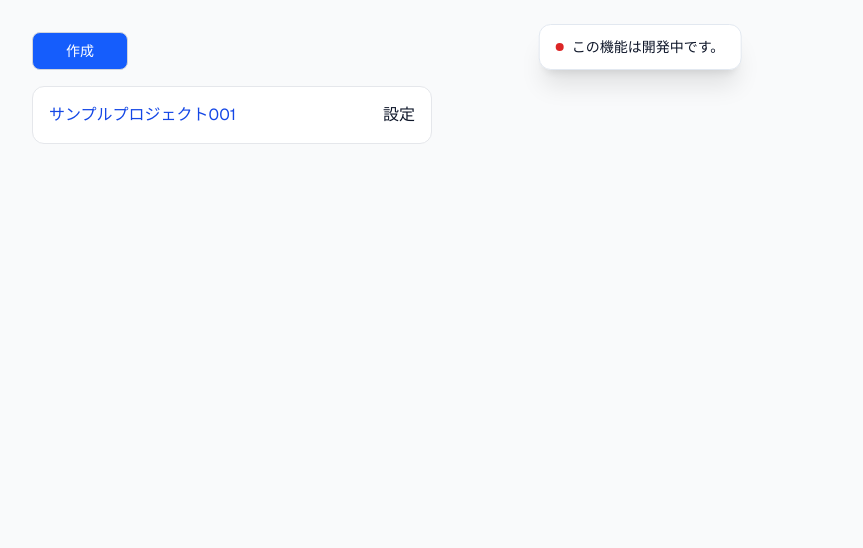
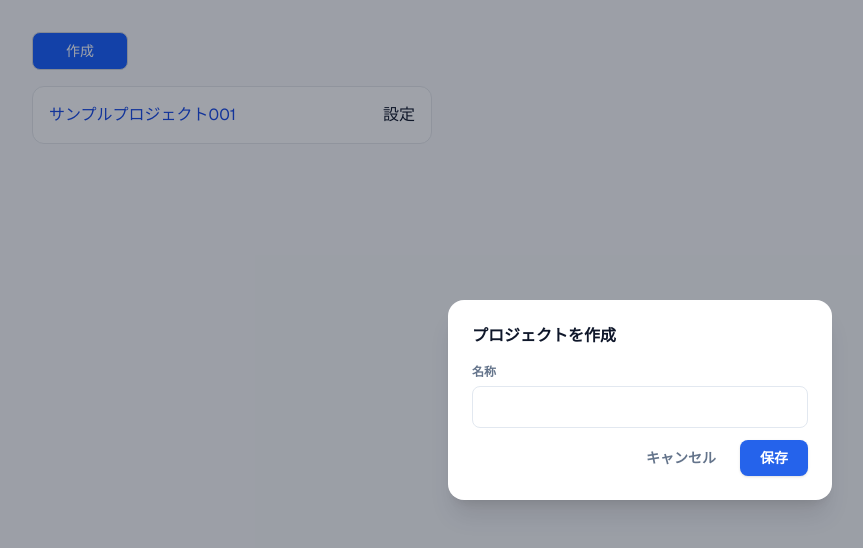
Before and after one commit to tsubokura14/taskflow, a Next.js app: page /workspaces/001/projects in a window 1280 px wide. Both pictures are taken after a click on the button "作成". Shown: the top 548 px of the page, without its empty margins (0-863 px from the left). Built offline with nearby package versions, Linux system fonts and the light colour scheme.

Commit message:
feat: プロジェクト作成・編集フォームの実装

```diff
--- a/app/workspaces/[workspaceId]/projects/page.tsx
+++ b/app/workspaces/[workspaceId]/projects/page.tsx
@@ -1,10 +1,13 @@
 "use client"
 
-import { useEffect, use } from "react";
+import { useState, useEffect, use } from "react";
 import { TextLink } from "@/components/TextLink";
+import { canCreateProject } from "@/lib/permissions";
+import { Project } from "@/types";
 import { useToastStore } from "@/store/toastStore";
 import { useProjectStore } from "@/store/projectStore";
 import { toastMessages } from "@/lib/messages";
+import { ProjectForm } from "@/components/ProjectForm";
 
 type Props = {
     params: Promise<{ workspaceId: string }>
@@ -15,6 +18,20 @@ export default function ProjectsPage({ params }: Props) {
     const projects = useProjectStore((state) => state.projects);
     const fetchProjects = useProjectStore((state) => state.fetchProjects);
     const openToast = useToastStore((state) => state.openToast)
+
+    // 新規・編集フォーム
+    const [ editingProject, setEditingProject ] = useState<Project | null>(null);
+
+    const newProject: Project = {
+        id: "",
+        workspaceId: workspaceId,
+        name: "",
+        version: 1,
+        createdBy: "",
+        updatedBy: "",
+        createdAt: "",
+        updatedAt: "",
+    };
 
     useEffect(() => {
         fetchProjects(workspaceId);
@@ -29,14 +46,14 @@ export default function ProjectsPage({ params }: Props) {
     return (
         <div className="flex flex-col items-center min-h-screen p-8 bg-gray-50">
             <div className="flex justify-between w-full">
-                {/* <Link href={`/workspaces/projects/new`}> */}
+                {canCreateProject() && (
                     <button
-                        onClick={() => handleDevelopingClick()}
+                        onClick={() => setEditingProject(newProject)}
                         className="mb-4 w-24 border border-gray-300 rounded-lg py-2 text-sm font-medium text-white bg-blue-600 hover:bg-blue-700 transition-colors"
                     >
                         作成
                     </button>
-                {/* </Link> */}
+                )}
             </div>
             <div className="grid grid-cols-3 gap-2 w-full">
                 {projects.map((project) => (
@@ -54,6 +71,8 @@ export default function ProjectsPage({ params }: Props) {
                     </div>
                 ))}
             </div>
+
+            {editingProject && <ProjectForm editingProject={editingProject} setEditingProject={setEditingProject} />}
         </div>
     )
 }
--- /dev/null
+++ b/components/ProjectForm.tsx
@@ -0,0 +1,90 @@
+"use client";
+
+import React, { useState, Dispatch, FormEvent } from "react";
+import { useToastStore } from "@/store/toastStore";
+import { useWorkspaceStore } from "@/store/workspaceStore";
+import { useProjectStore } from "@/store/projectStore";
+import { Project } from "@/types";
+import { errorMessages } from "@/lib/errors";
+
+type ChildProps = {
+    editingProject: Project | null;
+    setEditingProject: Dispatch<React.SetStateAction<Project | null>>;
+};
+
+export function ProjectForm({ editingProject, setEditingProject }: ChildProps) {
+    const openToast = useToastStore((state) => state.openToast);
+
+    const currentWorkspaceId = useWorkspaceStore((state) => state.currentWorkspaceId);
+    const addProject = useProjectStore((state) => state.addProject);
+    const editProject = useProjectStore((state) => state.editProject);
+
+    const [name, setName] = useState(editingProject?.name ?? "");
+
+    if (!editingProject) return null;
+    const project: Project = editingProject;
+
+    async function handleSubmit(e: FormEvent) {
+        e.preventDefault();
+        if (!name.trim() || !currentWorkspaceId) {
+            openToast([{ status: "error", text: errorMessages.projectUpdateFailed }]);
+            return;
+        }
+
+        // 新規作成
+        if (project.id === "") {
+            await addProject({
+                workspaceId: currentWorkspaceId,
+                name,
+                loginUser: "user_001"});
+
+        // 編集
+        } else {
+            await editProject({
+                projectId: project.id,
+                name,
+                loginUser: "user_001"
+            });
+        }
+        setEditingProject(null);
+    }
+
+    return (
+        <div className="fixed inset-0 flex items-center justify-center bg-text/40">
+            <form
+                onSubmit={handleSubmit}
+                className="w-96 rounded-2xl bg-surface-elevated p-6 shadow-xl"
+            >
+                <h2 className="mb-4 text-base font-bold text-text">
+                    {project.id === "" ? "プロジェクトを作成" : "プロジェクトを編集"}
+                </h2>
+
+                <label className="mb-3 block text-xs font-semibold text-text-muted">
+                    名称
+                    <input
+                        type="text"
+                        value={name}
+                        onChange={(e) => setName(e.target.value)}
+                        className="mt-1.5 w-full rounded-lg border border-border p-2.5 text-sm text-text outline-none transition focus:border-primary focus:ring-2 focus:ring-primary/20"
+                    />
+                </label>
+
+                <div className="flex justify-end gap-2">
+                    <button
+                        type="button"
+                        onClick={() => setEditingProject(null)}
+                        className="rounded-lg px-4 py-2 text-sm font-semibold text-text-muted transition hover:bg-surface-sunken"
+                    >
+                        キャンセル
+                    </button>
+                    <button
+                        type="submit"
+                        className="rounded-lg bg-primary px-5 py-2 text-sm font-semibold text-primary-foreground shadow-sm transition hover:bg-primary/90"
+                    >
+                        保存
+                    </button>
+                </div>
+            </form>
+        </div>
+    );
+}
--- a/lib/errors.ts
+++ b/lib/errors.ts
@@ -28,6 +28,10 @@ export class TaskNotFoundError extends Error {
 
 export const errorMessages = {
     commonError: "エラーが発生しました。",
+    projectFetchFailed:  "プロジェクトの取得に失敗しました。",
+    projectCreateFailed: "プロジェクトの作成に失敗しました。",
+    projectUpdateFailed: "プロジェクトの更新に失敗しました。",
+    projectDeleteFailed: "プロジェクトの削除に失敗しました。",
     taskFetchFailed:  "タスクの取得に失敗しました。",
     taskCreateFailed: "タスクの作成に失敗しました。",
     taskUpdateFailed: "タスクの更新に失敗しました。",
--- a/lib/permissions.ts
+++ b/lib/permissions.ts
@@ -1,3 +1,30 @@
+// --- ワークスペース ---
+export function canCreateWorkspace(): boolean {
+    return true;
+}
+
+export function canEditWorkspace(): boolean {
+    return true;
+}
+
+export function canDeleteWorkspace(): boolean {
+    return true;
+}
+
+// --- プロジェクト ---
+export function canCreateProject(): boolean {
+    return true;
+}
+
+export function canEditProject(): boolean {
+    return true;
+}
+
+export function canDeleteProject(): boolean {
+    return true;
+}
+
+// --- タスク ---
 export function canCreateTask(): boolean {
     return true;
 }
```
